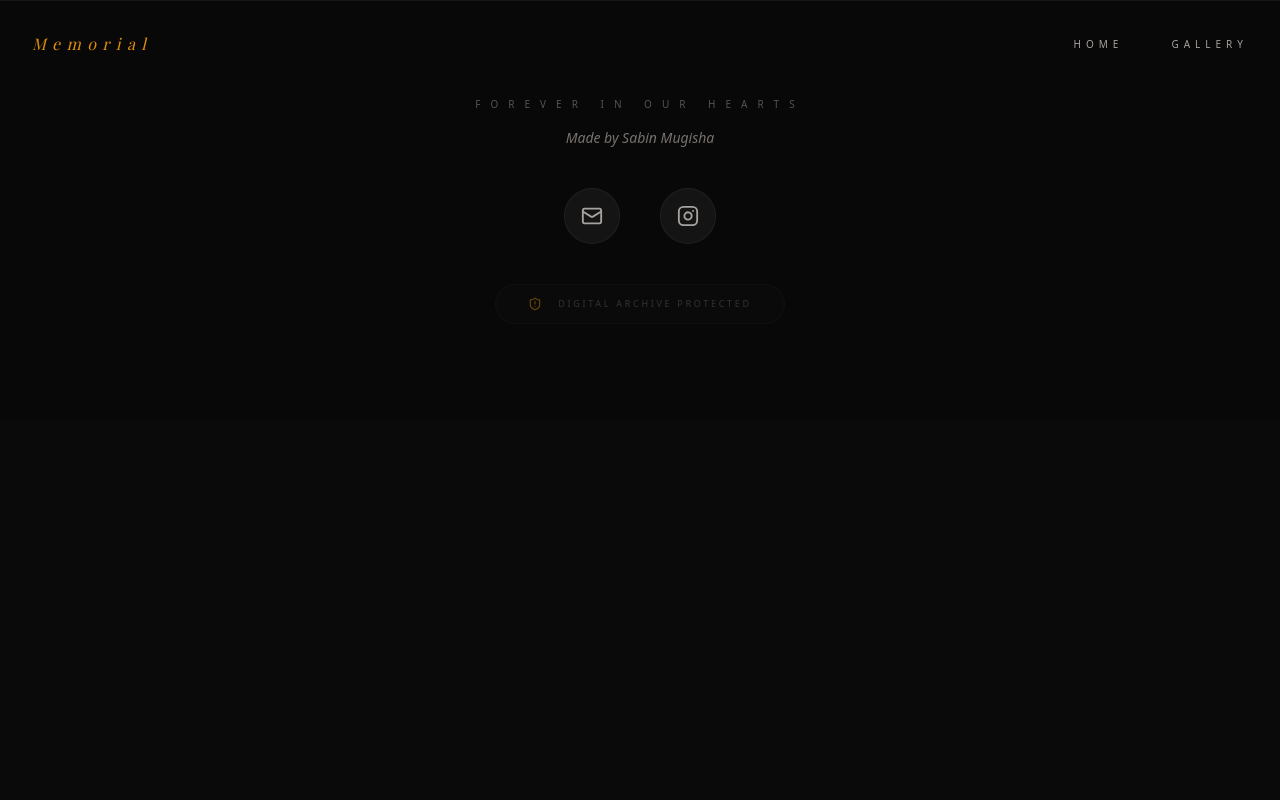
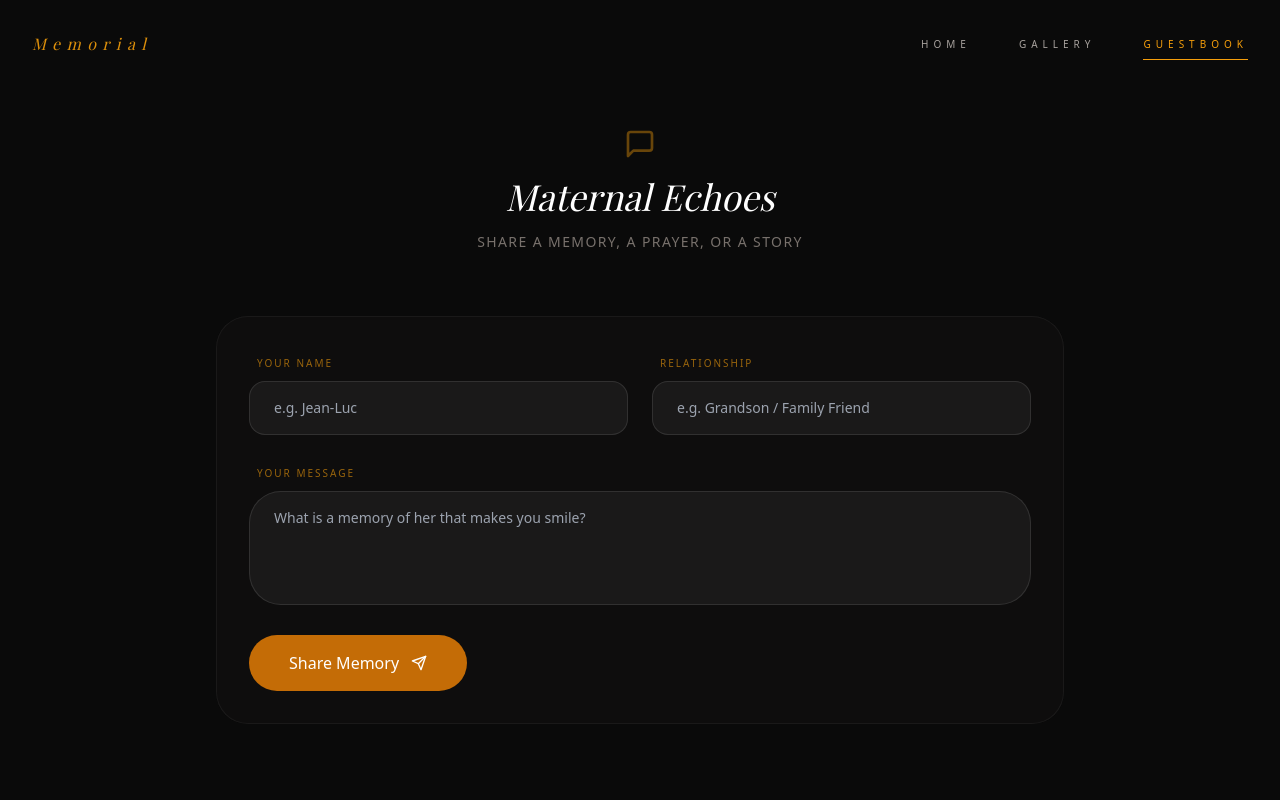
Before and after one commit to sabinmugisha/tribute-stable, a React (Vite) app: page /guestbook in a window 1280 px wide. Shown: the top 800 px of the page. Built offline with nearby package versions, Linux system fonts and the light colour scheme; a web font is replaced by a local one.

Commit message:
Update project

```diff
--- a/src/App.jsx
+++ b/src/App.jsx
@@ -4,6 +4,7 @@ import Navbar from './components/navbar';
 import Footer from './components/footer';
 import Home from './pages/home';
 import Gallery from './pages/gallery';
+import Guestbook from './pages/Guestbook';
 
 
 export default function App() {
@@ -14,6 +15,7 @@ export default function App() {
         <Routes>
           <Route path="/" element={<Home />} />
           <Route path="/gallery" element={<Gallery />} />
+          <Route path="/guestbook" element={<Guestbook />} />
         </Routes>
         <Footer />
       </div>
--- a/src/components/navbar.jsx
+++ b/src/components/navbar.jsx
@@ -24,6 +24,7 @@ export default function Navbar() {
   const navLinks = [
     { name: 'Home', path: '/' },
     { name: 'Gallery', path: '/gallery' },
+    { name: 'Guestbook', path: '/guestbook' },
 
   ];
 
--- /dev/null
+++ b/src/pages/guestbook.jsx
@@ -0,0 +1,146 @@
+import React, { useState, useEffect } from 'react';
+import { motion, AnimatePresence } from 'framer-motion';
+import { MessageSquare, Send, User, Clock, Heart } from 'lucide-react';
+
+export default function Guestbook() {
+  const [messages, setMessages] = useState([]);
+  const [formData, setFormData] = useState({ name: '', relation: '', message: '' });
+  const [isSubmitting, setIsSubmitting] = useState(false);
+
+  // Load messages from local storage on start
+  useEffect(() => {
+    const saved = localStorage.getItem('tribute_messages');
+    if (saved) setMessages(JSON.parse(saved));
+  }, []);
+
+  const handleSubmit = (e) => {
+    e.preventDefault();
+    if (!formData.message.trim()) return;
+
+    setIsSubmitting(true);
+
+    const newMessage = {
+      id: Date.now(),
+      ...formData,
+      date: new Date().toLocaleDateString('en-US', { month: 'short', day: 'numeric', year: 'numeric' }),
+      likes: 0
+    };
+
+    // Simulate a small delay for a "pro" feel
+    setTimeout(() => {
+      const updatedMessages = [newMessage, ...messages];
+      setMessages(updatedMessages);
+      localStorage.setItem('tribute_messages', JSON.stringify(updatedMessages));
+      setFormData({ name: '', relation: '', message: '' });
+      setIsSubmitting(false);
+    }, 800);
+  };
+
+  return (
+    <div className="pt-32 pb-24 min-h-screen bg-[#0a0a0a] text-stone-200">
+      <div className="max-w-4xl mx-auto px-6">
+
+        {/* HEADER */}
+        <div className="text-center mb-16">
+          <MessageSquare className="text-amber-500/40 mx-auto mb-4" size={32} />
+          <h1 className="text-4xl font-serif italic text-white mb-4">Maternal Echoes</h1>
+          <p className="text-stone-500 text-sm tracking-widest uppercase">Share a memory, a prayer, or a story</p>
+        </div>
+
+        {/* FORM */}
+        <motion.div
+          initial={{ opacity: 0, y: 20 }}
+          animate={{ opacity: 1, y: 0 }}
+          className="bg-stone-900/30 border border-white/5 p-8 rounded-[2rem] mb-20 backdrop-blur-sm"
+        >
+          <form onSubmit={handleSubmit} className="space-y-6">
+            <div className="grid grid-cols-1 md:grid-cols-2 gap-6">
+              <div className="space-y-2">
+                <label className="text-[10px] uppercase tracking-[0.2em] text-amber-500/60 ml-2">Your Name</label>
+                <input
+                  type="text"
+                  placeholder="e.g. Jean-Luc"
+                  value={formData.name}
+                  onChange={(e) => setFormData({...formData, name: e.target.value})}
+                  className="w-full bg-white/5 border border-white/10 rounded-2xl px-6 py-4 outline-none focus:border-amber-500/50 transition-colors text-sm"
+                  required
+                />
+              </div>
+              <div className="space-y-2">
+                <label className="text-[10px] uppercase tracking-[0.2em] text-amber-500/60 ml-2">Relationship</label>
+                <input
+                  type="text"
+                  placeholder="e.g. Grandson / Family Friend"
+                  value={formData.relation}
+                  onChange={(e) => setFormData({...formData, relation: e.target.value})}
+                  className="w-full bg-white/5 border border-white/10 rounded-2xl px-6 py-4 outline-none focus:border-amber-500/50 transition-colors text-sm"
+                />
+              </div>
+            </div>
+            <div className="space-y-2">
+              <label className="text-[10px] uppercase tracking-[0.2em] text-amber-500/60 ml-2">Your Message</label>
+              <textarea
+                rows="4"
+                placeholder="What is a memory of her that makes you smile?"
+                value={formData.message}
+                onChange={(e) => setFormData({...formData, message: e.target.value})}
+                className="w-full bg-white/5 border border-white/10 rounded-[2rem] px-6 py-4 outline-none focus:border-amber-500/50 transition-colors text-sm resize-none"
+                required
+              />
+            </div>
+            <button
+              type="submit"
+              disabled={isSubmitting}
+              className="group flex items-center justify-center gap-3 w-full md:w-auto px-10 py-4 bg-amber-600/90 hover:bg-amber-500 text-white rounded-full transition-all duration-500 disabled:opacity-50"
+            >
+              {isSubmitting ? 'Sharing...' : 'Share Memory'}
+              <Send size={16} className="group-hover:translate-x-1 group-hover:-translate-y-1 transition-transform" />
+            </button>
+          </form>
+        </motion.div>
+
+        {/* MESSAGES LIST */}
+        <div className="space-y-8">
+          <h2 className="text-xl font-serif italic text-stone-400 mb-8 border-l-2 border-amber-500/30 pl-4">Voices of the Family</h2>
+          <AnimatePresence mode='popLayout'>
+            {messages.length === 0 ? (
+              <p className="text-stone-600 italic text-center py-10">No messages yet. Be the first to share.</p>
+            ) : (
+              messages.map((msg) => (
+                <motion.div
+                  key={msg.id}
+                  layout
+                  initial={{ opacity: 0, scale: 0.9 }}
+                  animate={{ opacity: 1, scale: 1 }}
+                  className="bg-white/[0.02] border border-white/5 p-8 rounded-[2.5rem] relative group"
+                >
+                  <div className="flex justify-between items-start mb-6">
+                    <div className="flex items-center gap-4">
+                      <div className="w-12 h-12 rounded-full bg-amber-500/10 flex items-center justify-center border border-amber-500/20">
+                        <User size={20} className="text-amber-500/50" />
+                      </div>
+                      <div>
+                        <h4 className="text-white font-medium text-sm">{msg.name || 'Anonymous'}</h4>
+                        <span className="text-[10px] uppercase tracking-widest text-stone-500">{msg.relation || 'Tribute'}</span>
+                      </div>
+                    </div>
+                    <div className="flex items-center gap-2 text-stone-600 text-[10px]">
+                      <Clock size={12} /> {msg.date}
+                    </div>
+                  </div>
+                  <p className="text-stone-400 font-light leading-relaxed italic text-base">"{msg.message}"</p>
+
+                  <div className="mt-6 pt-6 border-t border-white/5 flex justify-end">
+                    <button className="flex items-center gap-2 text-[10px] text-stone-600 hover:text-amber-500 transition-colors">
+                      <Heart size={14} /> Memorial Love
+                    </button>
+                  </div>
+                </motion.div>
+              ))
+            )}
+          </AnimatePresence>
+        </div>
+      </div>
+    </div>
+  );
+}
```
